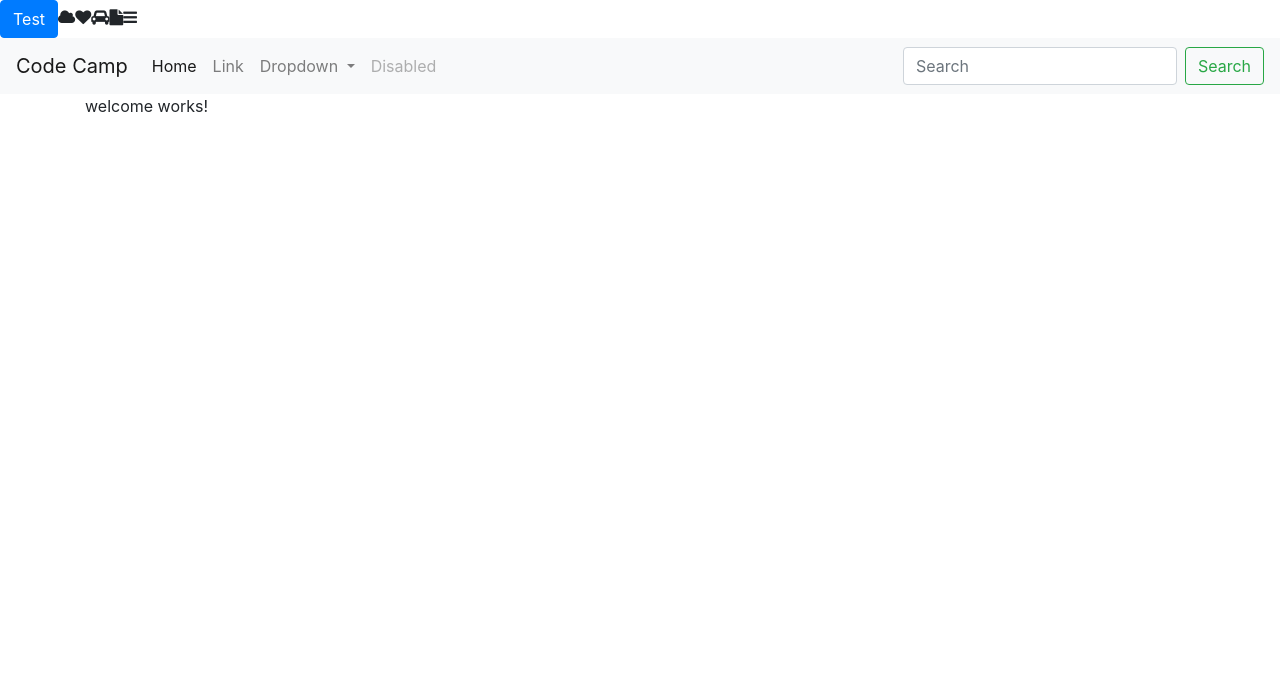
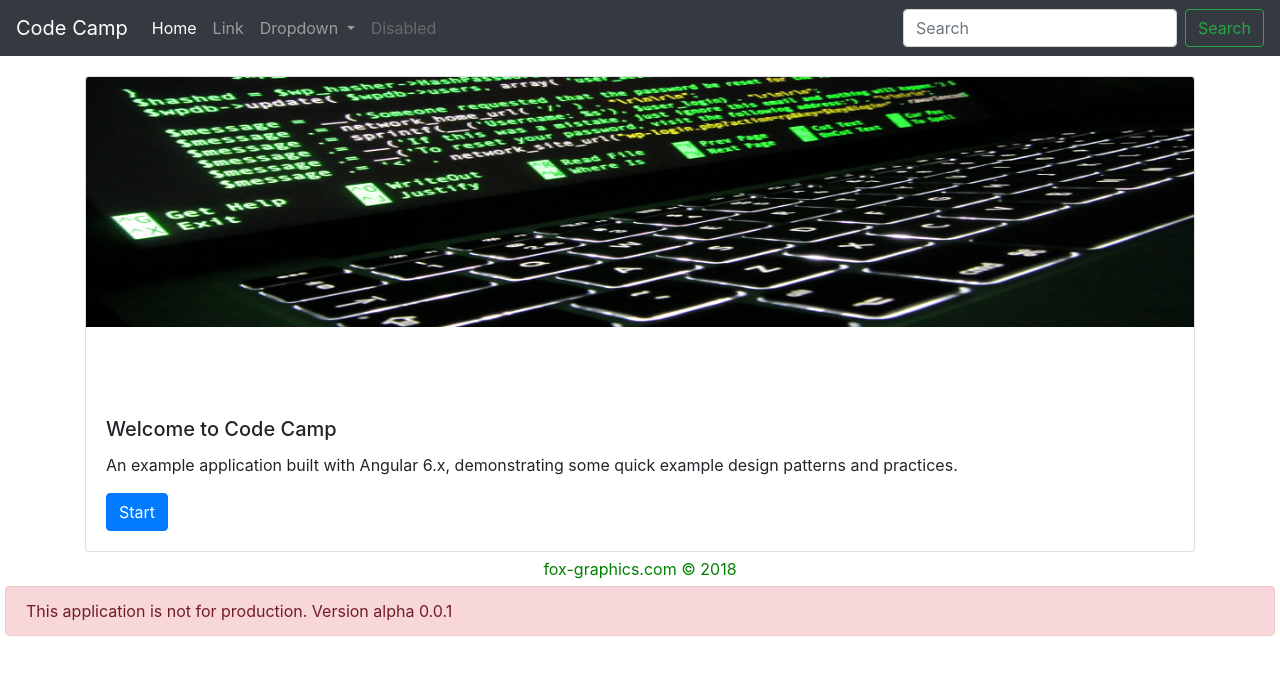
Before and after one commit to FoxGeoff/QuickStart, an Angular app: page /welcome in a window 1280 px wide. Shown: the top 674 px of the page. Built offline with nearby package versions, Linux system fonts and the light colour scheme.

Commit message:
Add style  to wellcome component

```diff
--- a/src/app/app.component.html
+++ b/src/app/app.component.html
@@ -1,11 +1,11 @@
- <!--  Test for Bootstrap and fonts -->
+<router-outlet></router-outlet>
 
- <button class='btn btn-primary'>Test</button>
-
- <i class="fa fa-cloud"></i>
-<i class="fa fa-heart"></i>
-<i class="fa fa-car"></i>
-<i class="fa fa-file"></i>
-<i class="fa fa-bars"></i>
-
-<router-outlet></router-outlet>
+<!--  Test for Bootstrap and fonts -->
+<footer style="color:green; margin: 5px">
+    <div style="margin-bottom: 5px; text-align: center">
+        fox-graphics.com &#169; 2018
+    </div>
+    <div class="alert alert-danger col" role="alert">
+        This application is not for production. Version alpha 0.0.1
+    </div>
+</footer>
--- a/src/app/home/menu/menu.component.html
+++ b/src/app/home/menu/menu.component.html
@@ -1,4 +1,4 @@
-<nav class="navbar navbar-expand-lg navbar-light bg-light">
+<nav class="navbar navbar-expand-lg navbar-dark bg-dark">
   <a class="navbar-brand" href="#">{{pageTitle}}</a>
   <button class="navbar-toggler" type="button" data-toggle="collapse" data-target="#navbarSupportedContent" aria-controls="navbarSupportedContent"
     aria-expanded="false" aria-label="Toggle navigation">
--- a/src/app/home/welcome.component.css
+++ b/src/app/home/welcome.component.css
@@ -0,0 +1,3 @@
+div{
+    margin-top: 20px;
+}
--- a/src/app/home/welcome.component.html
+++ b/src/app/home/welcome.component.html
@@ -1,3 +1,8 @@
-<p>
-  welcome works!
-</p>
+<div class="card" style="width: 100%;">
+    <img class="card-img-top img-responsive" src="./../../assets/images/code.png"  style="max-height:300px;padding-bottom:50px" alt="Computer Code">
+    <div class="card-body">
+      <h5 class="card-title">Welcome to Code Camp</h5>
+      <p class="card-text"> An example application built with Angular 6.x, demonstrating some quick example design patterns and practices.</p>
+      <a href="#" class="btn btn-primary">Start</a>
+    </div>
+  </div>
```
Also changed, not shown: src/assets/images/code.png (added).
